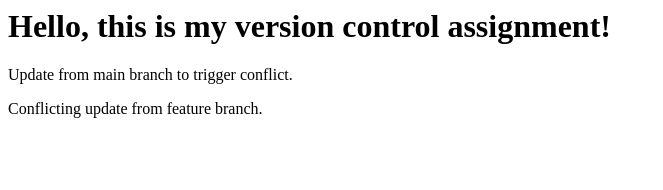
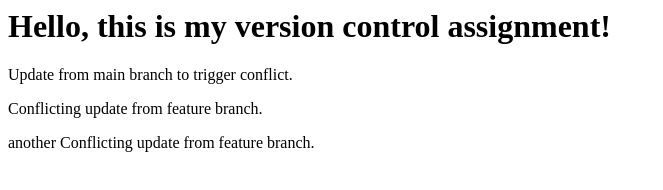
Before and after one commit to nomanchanna/VersionControl_Assignment, a plain HTML site: page index.html in a window 1280 px wide. Shown: the whole page, without its empty margins (0-663 px from the left). Drawn offline with Linux system fonts and the light colour scheme.

Commit message:
Add conflicting update in feature-update branch

```diff
--- a/index.html
+++ b/index.html
@@ -1,3 +1,4 @@
 <h1>Hello, this is my version control assignment!</h1>
 <p>Update from main branch to trigger conflict.</p>
 <p>Conflicting update from feature branch.</p>
+<p> another Conflicting update from feature branch.</p>
```
